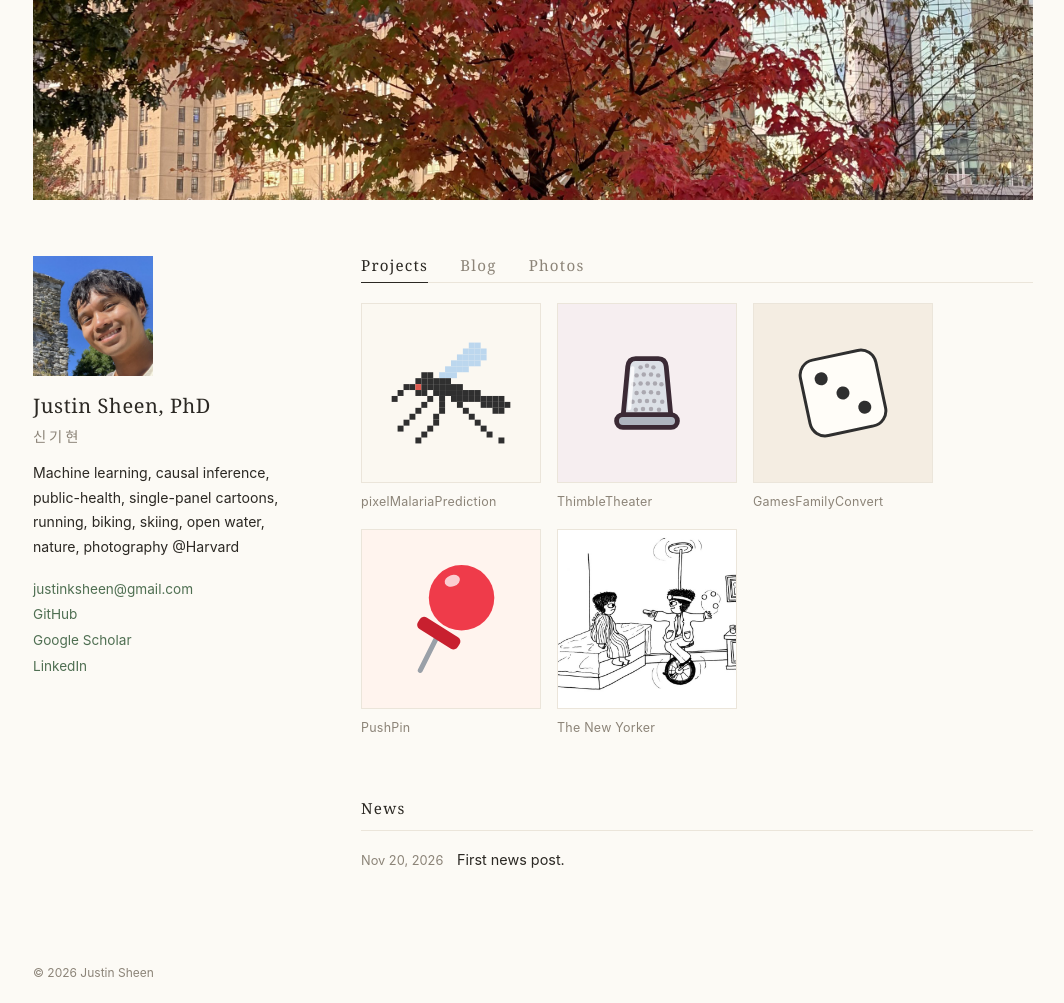
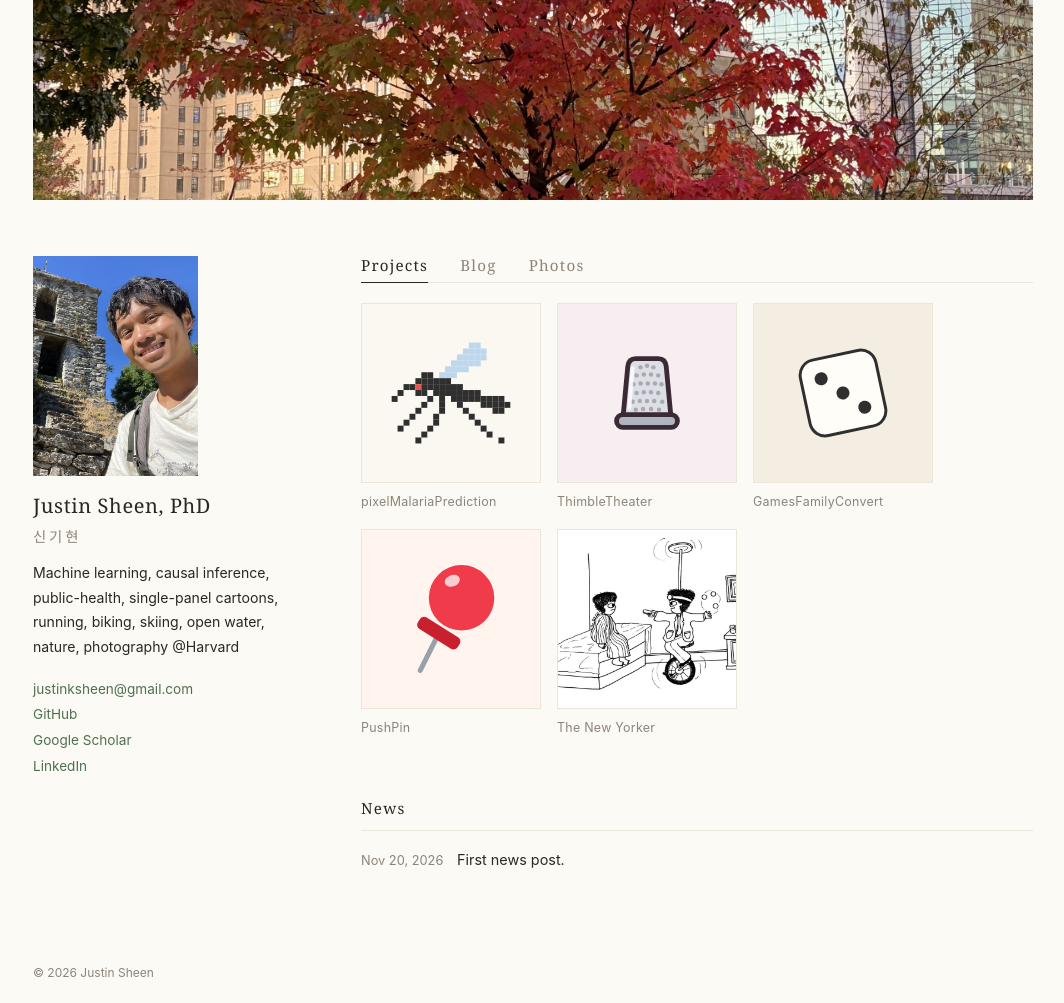
Before and after one commit to jsheen/jsheen.github.io, a Jekyll site: the page built from index.html, in a window 1280 px wide and 1003 px high. Shown: the whole window, without its empty margins (107-1171 px from the left). Built offline with Jekyll 4.4.1, drawn with Linux system fonts in a browser that asks for light colours.

Commit message:
Profile photo as a wider-view vertical rectangle
Co-Authored-By: Claude Opus 5.5 <noreply@anthropic.com>

```diff
--- a/assets/css/style.css
+++ b/assets/css/style.css
@@ -44,7 +44,7 @@ blockquote { border-left: 2px solid var(--rule); margin-left: 0; padding-left: 1
 
 /* About */
 .about { display: flex; gap: 28px; align-items: flex-start; flex-wrap: wrap; }
-.avatar { width: 160px; height: 160px; border-radius: 0; object-fit: cover; }
+.avatar { width: 180px; height: auto; aspect-ratio: 3 / 4; border-radius: 0; object-fit: cover; }
 .about h1 { font-size: 1.25rem; margin: 0 0 10px; line-height: 1.4; letter-spacing: 0.03em; }
 .name-ko { margin: -6px 0 12px; font-family: var(--serif); font-size: 0.9rem; letter-spacing: 0.2em; color: var(--muted); }
 .interests { margin: 0; font-size: 0.88rem; color: var(--text); }
@@ -58,7 +58,7 @@ body.wide .wrap { max-width: 1040px; }
 .home { display: grid; grid-template-columns: minmax(220px, 280px) minmax(0, 1fr); gap: 48px; align-items: start; }
 .panel-about { position: sticky; top: 24px; }
 .panel-about .about { flex-direction: column; gap: 16px; }
-.panel-about .avatar { width: 120px; height: 120px; }
+.panel-about .avatar { width: 165px; height: auto; }
 
 .tabs { display: flex; gap: 32px; border-bottom: 1px solid var(--rule); }
 .tab { background: none; border: 0; padding: 0 0 8px; margin-bottom: -1px; cursor: pointer; font-family: var(--serif); font-size: 0.95rem; font-weight: 400; letter-spacing: 0.08em; line-height: 1.2; color: var(--muted); border-bottom: 1px solid transparent; }
```
Also changed, not shown: assets/img/avatar.jpg.
